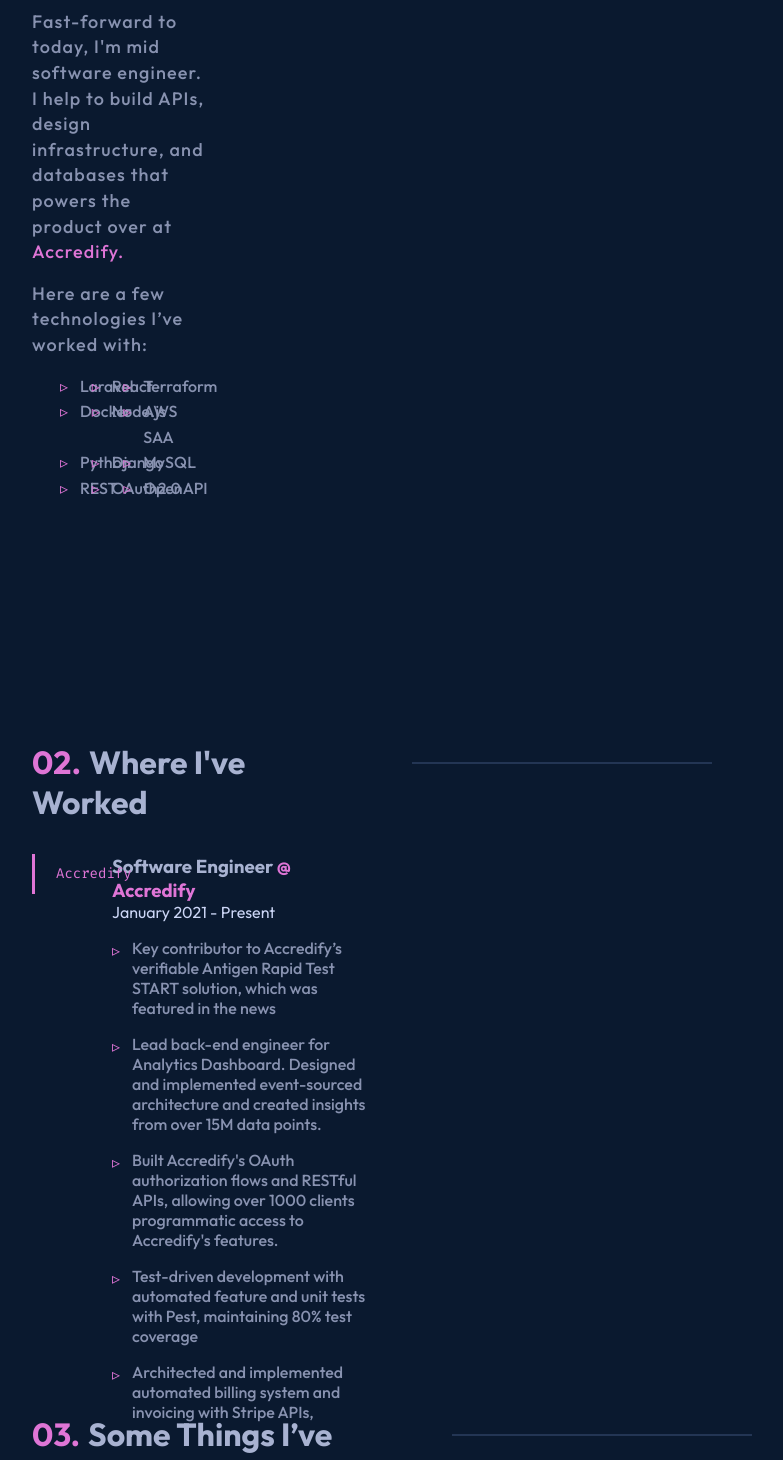
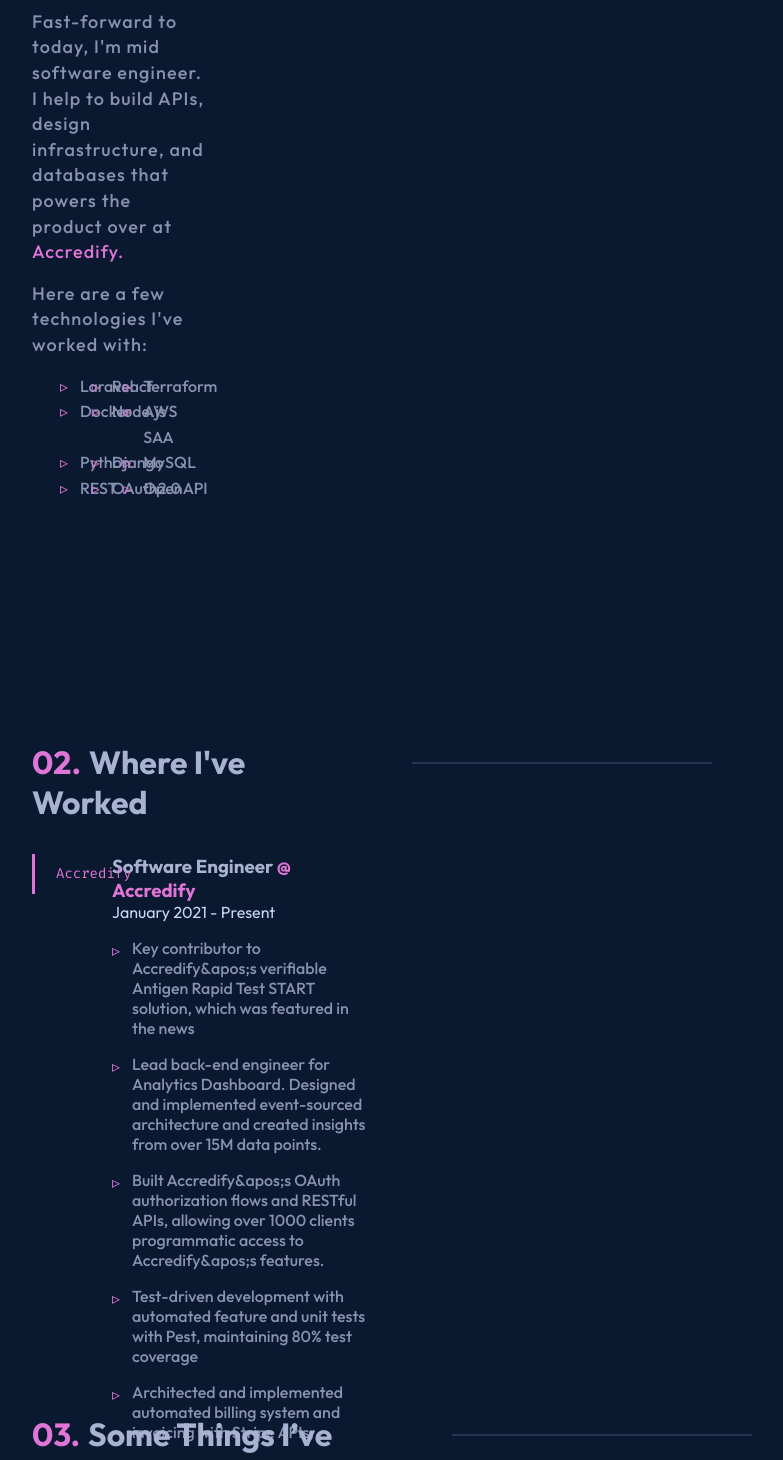
Before and after one commit to loribean/personal-portfolio, a Next.js app: page / in a window 1280 px wide. Shown: the part 1828-3288 px from the top of the page, without its empty margins (448-1231 px from the left). Built offline with nearby package versions, Linux system fonts and the light colour scheme.

Commit message:
escape quotes

```diff
--- a/src/app/sections/About.tsx
+++ b/src/app/sections/About.tsx
@@ -34,7 +34,7 @@
             tinder-style pet adoption app built using React and Node.js.
           </p>
           <p className="about-grid-info-text">
-            Fast-forward to today, I'm mid software engineer. I help to build APIs, design infrastructure,
+            Fast-forward to today, I&apos;m mid software engineer. I help to build APIs, design infrastructure,
             and databases that powers the product over at{" "}
             <Link href="https://accredify.io" className="link" target="_blank">
               Accredify.
@@ -43,7 +43,7 @@
 
 
           <p className="about-grid-info-text">
-            Here are a few technologies I’ve worked with:
+            Here are a few technologies I&apos;ve worked with:
           </p>
           <ul className="about-grid-info-list">
             <li className="about-grid-info-list-item">Laravel</li>
--- a/src/app/sections/Experience.tsx
+++ b/src/app/sections/Experience.tsx
@@ -20,9 +20,9 @@
       start: "January 2021",
       end: "Present",
       shortDescription: [
-        "Key contributor to Accredify’s verifiable Antigen Rapid Test START solution, which was featured in the news",
+        "Key contributor to Accredify&apos;s verifiable Antigen Rapid Test START solution, which was featured in the news",
         "Lead back-end engineer for Analytics Dashboard.  Designed and implemented event-sourced architecture and created insights from over 15M data points.",
-        "Built Accredify's OAuth authorization flows and RESTful APIs, allowing over 1000 clients programmatic access to Accredify's features.",
+        "Built Accredify&apos;s OAuth authorization flows and RESTful APIs, allowing over 1000 clients programmatic access to Accredify&apos;s features.",
         "Test-driven development with automated feature and unit tests with Pest, maintaining 80%  test coverage",
         "Architected and implemented automated billing system and invoicing with Stripe APIs,"
       ],
--- a/src/app/sections/Hero.tsx
+++ b/src/app/sections/Hero.tsx
@@ -15,7 +15,7 @@
           delay: 0.6,
         }}
       >
-        Hey there, I'm
+        Hey there, I&apos;m
       </motion.h1>
       <motion.h2
         className="hero-title-large"
```
